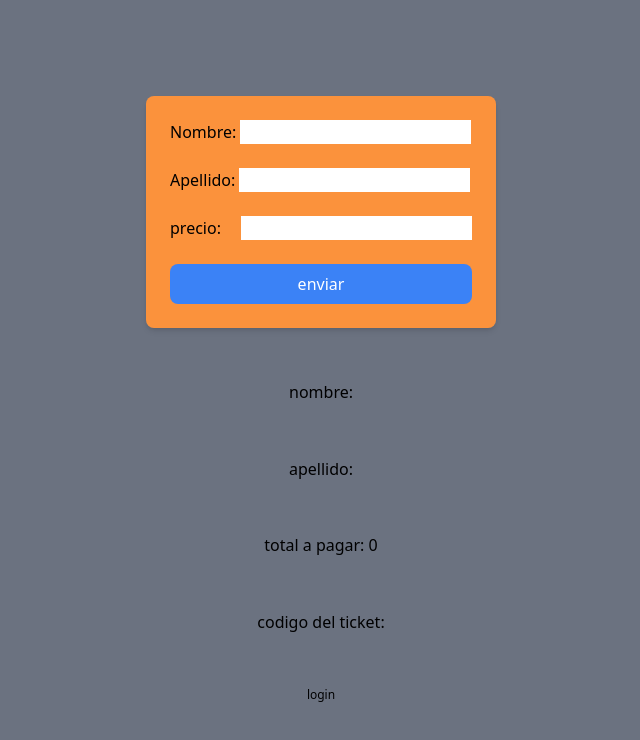
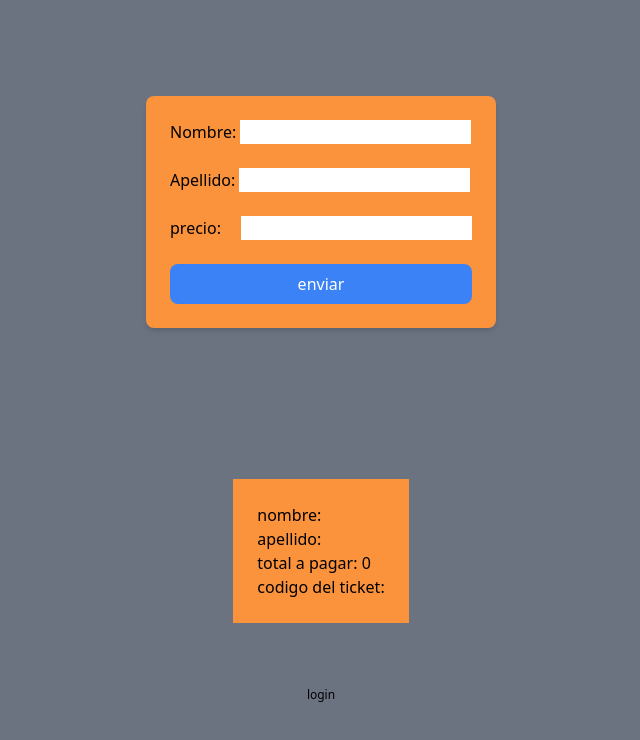
Before and after one commit to davidms5/projecto-grado-python-frontend, a Next.js app: page / in a window 1280 px wide. Shown: the top 740 px of the page, without its empty margins (319-959 px from the left). Built offline with nearby package versions, Linux system fonts and the light colour scheme.

Commit message:
estilos sencillos puestos

```diff
--- a/src/pages/index.tsx
+++ b/src/pages/index.tsx
@@ -93,12 +93,14 @@ export default function Home() {
       </div>
         {/*download && <button onClick={handleDownload}>descargar ticket</button>*/}
 
-
+      <br/>
+     <div className="p-6 bg-orange-400 flex flex-col justify-center">
       <p>nombre: {ticket.nombre}</p>
       <p>apellido: {ticket.apellido}</p>
       <p>total a pagar: {ticket.precio}</p>
       <p>codigo del ticket: {id}</p>
         {mensaje && <h2>muchas gracias por viajar con nosotros</h2>}
+      </div>
 
       <a href="https://projecto-grado-python-production.up.railway.app/admin" style={{fontSize:"12px"}}>login</a>
 
```
